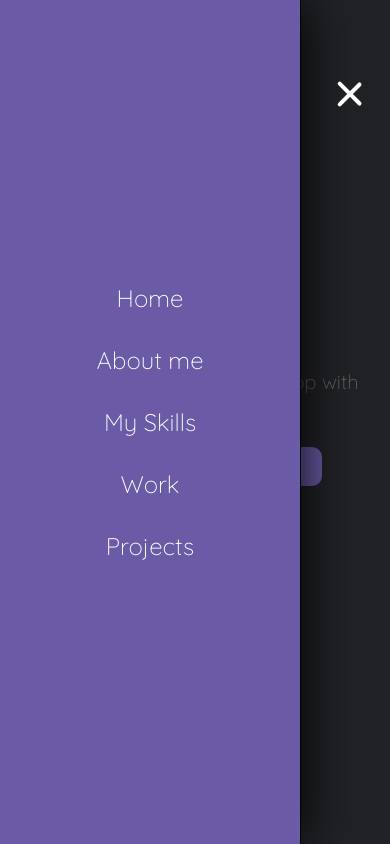
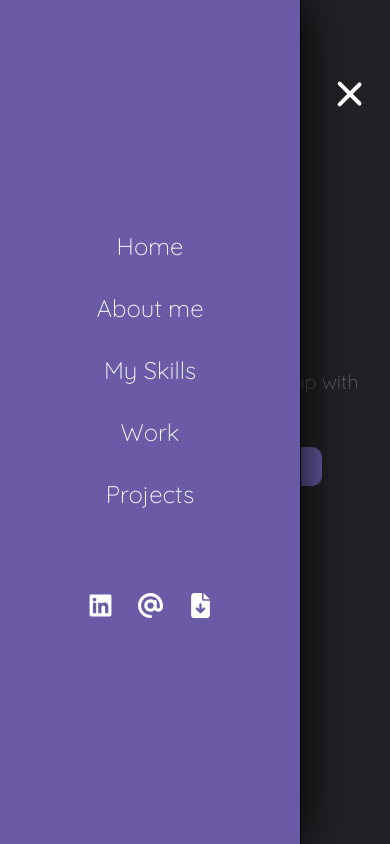
Before and after one commit to gabrielaRazo/portfolio, a React (Create React App) app: page / in a window 390 px wide. Both pictures are taken after a click on the button "Toggle menu". Built offline with nearby package versions, Linux system fonts and the light colour scheme.

Commit message:
feat: Add icons responsive menu
The menu now contains icons that can lead you to a way to contact

```diff
--- a/src/components/menu/menu.js
+++ b/src/components/menu/menu.js
@@ -1,6 +1,11 @@
 import React from 'react';
 import { useSelector } from 'react-redux';
 import { StyledMenu } from './menu.style';
+import { Col, Row } from '../../pages/wrapp/wrapp.style';
+import { FontAwesomeIcon } from '@fortawesome/react-fontawesome';
+import { faLinkedin } from '@fortawesome/free-brands-svg-icons';
+import { faAt, faFileArrowDown } from '@fortawesome/free-solid-svg-icons';
+import { StyledIcon } from '../contact/contact.style';
 
 const Menu = () => {
   const isMenuOpen = useSelector((state) => state.dasboardReducer.isMenuOpen);
@@ -24,6 +29,45 @@ const Menu = () => {
       <a href="/" tabIndex={tabIndex}>
         <span>Projects</span>
       </a>
+      <br />
+      <br />
+      <br />
+      <Row centered>
+        <Col md={1} xs={1}></Col>
+        <Col md={2} xs={2}>
+          <StyledIcon>
+            <a
+              href="https://www.linkedin.com/in/gabriela97/"
+              target="_blank"
+              rel="noreferrer"
+            >
+              <FontAwesomeIcon icon={faLinkedin} />
+            </a>
+          </StyledIcon>
+        </Col>
+        <Col md={2} xs={2}>
+          <StyledIcon>
+            <a
+              href="mailto:gabrielarazoroldan@gmail.com"
+              target="_blank"
+              rel="noreferrer"
+            >
+              <FontAwesomeIcon icon={faAt} />
+            </a>
+          </StyledIcon>
+        </Col>
+        <Col md={2} xs={2}>
+          <StyledIcon>
+            <a
+              onClick={() =>
+                window.open('http://localhost:3000/Gabriela-CV.pdf')
+              }
+            >
+              <FontAwesomeIcon icon={faFileArrowDown} />
+            </a>
+          </StyledIcon>
+        </Col>
+      </Row>
     </StyledMenu>
   );
 };
```
